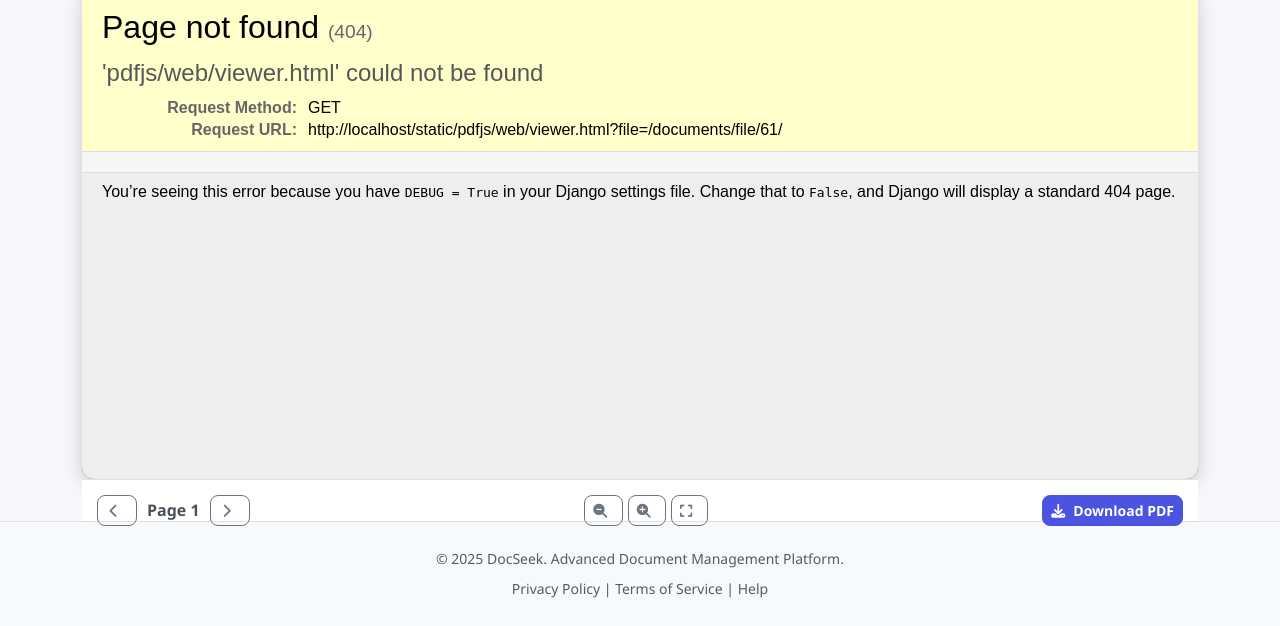
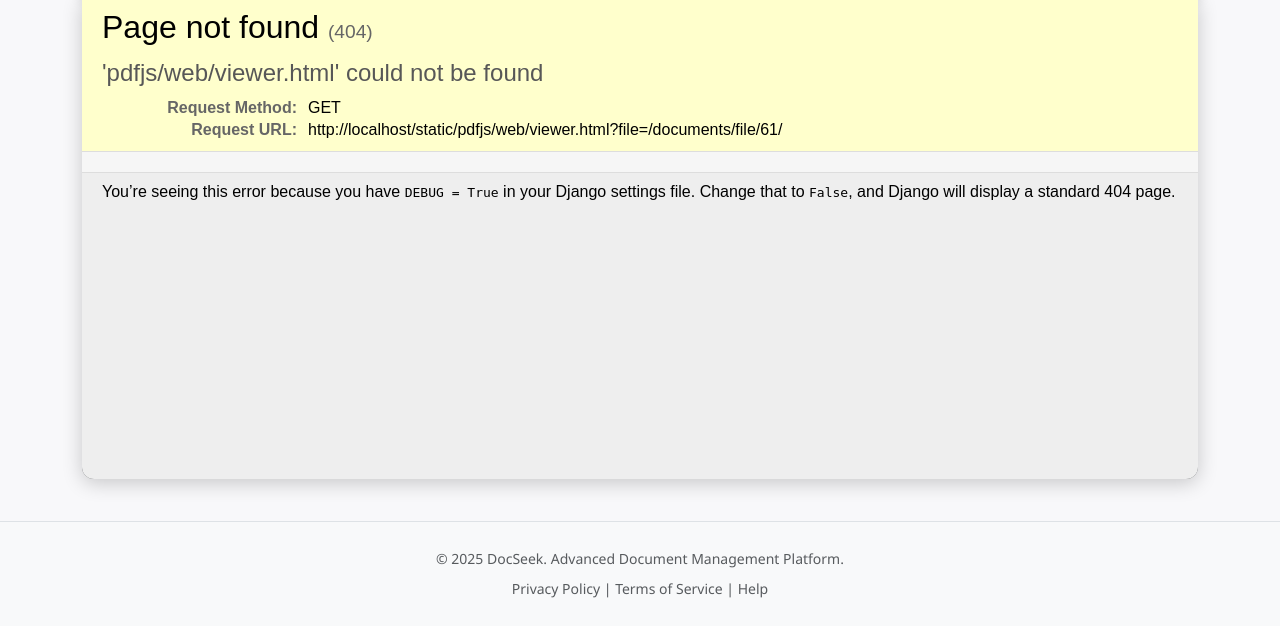
Before and after one commit to albanz27/DocSeek, a Django app: page /documents/view/61/ in a window 1280 px wide. Shown: the part 223-849 px from the top of the page. Run offline with Django 5.2, Linux system fonts and the light colour scheme; a user stored in the database is signed in; data comes from the database, SQL or seed files in the repository; parts of the project's set-up code (start-up, migrations or seed data) failed here and were passed over.

Commit message:
Improved the file viewing feature

```diff
--- a/doc_manager/templates/doc_manager/document_viewer.html
+++ b/doc_manager/templates/doc_manager/document_viewer.html
@@ -46,41 +46,4 @@
         </iframe>
     </div>
 
-    <div class="viewer-toolbar">
-        <div class="page-controls">
-            <button class="btn btn-outline-secondary btn-sm btn-viewer" onclick="previousPage()">
-                <i class="fas fa-chevron-left"></i>
-            </button>
-            <span class="page-info" id="page-info">Page {{ initial_page }}</span>
-            <button class="btn btn-outline-secondary btn-sm btn-viewer" onclick="nextPage()">
-                <i class="fas fa-chevron-right"></i>
-            </button>
-        </div>
-
-        <div class="zoom-controls">
-            <button class="btn btn-outline-secondary btn-sm btn-viewer" onclick="zoomOut()">
-                <i class="fas fa-search-minus"></i>
-            </button>
-            <button class="btn btn-outline-secondary btn-sm btn-viewer" onclick="zoomIn()">
-                <i class="fas fa-search-plus"></i>
-            </button>
-            <button class="btn btn-outline-secondary btn-sm btn-viewer" onclick="fitToPage()">
-                <i class="fas fa-expand"></i>
-            </button>
-        </div>
-
-        <div>
-            <a href="{% url 'serve_document' document.pk %}"
-               class="btn btn-primary btn-sm btn-viewer"
-               download="{{ document.title }}">
-                <i class="fas fa-download me-2"></i>Download PDF
-            </a>
-        </div>
-    </div>
-</div>
-
 {% endblock %}
-
-{% block extra_js %}
-<script src="{% static 'js/doc_manager/document_viewer.js' %}"></script>
-{% endblock %}
--- a/static/js/doc_manager/document_viewer.js
+++ /dev/null
@@ -1,53 +0,0 @@
-let currentPage = {initial_page};
-const iframe = document.getElementById('pdf-viewer');
-
-function updatePageInfo() {
-    document.getElementById('page-info').textContent = `Page ${currentPage}`;
-}
-
-function previousPage() {
-    if (currentPage > 1) {
-        currentPage--;
-        iframe.contentWindow.PDFViewerApplication.page = currentPage;
-        updatePageInfo();
-    }
-}
-
-function nextPage() {
-    currentPage++;
-    iframe.contentWindow.PDFViewerApplication.page = currentPage;
-    updatePageInfo();
-}
-
-function zoomIn() {
-    iframe.contentWindow.PDFViewerApplication.zoomIn();
-}
-
-function zoomOut() {
-    iframe.contentWindow.PDFViewerApplication.zoomOut();
-}
-
-function fitToPage() {
-    iframe.contentWindow.PDFViewerApplication.pdfViewer.currentScaleValue = 'page-fit';
-}
-
-// Ascolta i cambiamenti di pagina dall'iframe
-iframe.addEventListener('load', function() {
-    try {
-        const pdfApp = iframe.contentWindow.PDFViewerApplication;
-        pdfApp.eventBus.on('pagechanging', function(evt) {
-            currentPage = evt.pageNumber;
-            updatePageInfo();
-        });
-    } catch (e) {
-        console.log('PDF.js event binding:', e);
-    }
-});
-
-// Keyboard shortcuts
-document.addEventListener('keydown', function(e) {
-    if (e.key === 'ArrowLeft') previousPage();
-    if (e.key === 'ArrowRight') nextPage();
-    if (e.key === '+' || e.key === '=') zoomIn();
-    if (e.key === '-') zoomOut();
-});
```
